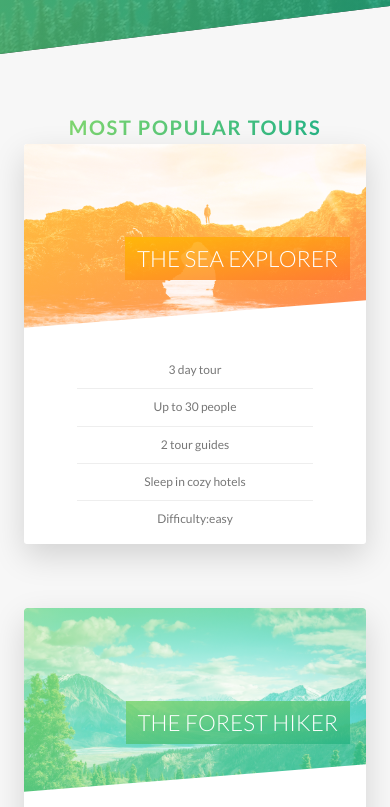
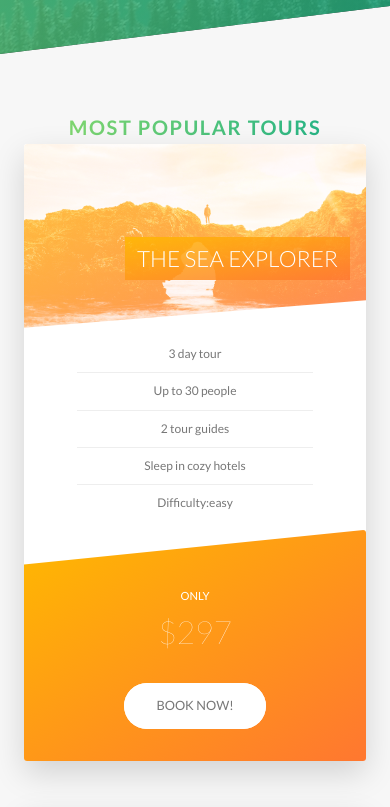
Before and after one commit to rickychhoukdean/advanced-css-practice, a website: page index.html in a window 390 px wide. Shown: the part 2462-3269 px from the top of the page. Drawn offline with Linux system fonts and the light colour scheme.

Commit message:
Complete more media queries for tablet portrait and tablet landscape

```diff
--- a/sass/components/_card.scss
+++ b/sass/components/_card.scss
@@ -177,4 +177,50 @@
     font-size: 6rem;
     font-weight: 100;
   }
+
+  @include respond(tab-port) {
+    height: auto;
+    border-radius: 3px;
+    background-color: $color-white;
+    box-shadow: 0 1.5rem 4rem rgba($color-black, 0.15);
+
+    &__side {
+      height: auto;
+      position: relative;
+      box-shadow: none;
+
+      &--back {
+        transform: rotateY(0);
+        clip-path: polygon(0 15%, 100% 0, 100% 100%, 0 100%);
+      }
+    }
+
+    &:hover &__side--front {
+      transform: rotateY(0);
+    }
+    &:hover &__side--back {
+      transform: rotateY(0);
+    }
+
+    &__details {
+      padding: 1rem 3rem;
+    }
+
+    &__cta {
+      position: relative;
+      top: 0%;
+      left: 0%;
+      transform: translate(0);
+      width: 100%;
+      padding: 7rem 4rem 4rem 4rem;
+    }
+
+    &__price-box {
+      margin-bottom: 3rem;
+    }
+
+    &__price-value {
+      font-size: 4rem;
+    }
+  }
 }
--- a/sass/components/_form.scss
+++ b/sass/components/_form.scss
@@ -15,6 +15,10 @@
     width: 90%;
     display: block;
     transition: all 0.3s;
+
+    @include respond(tab-port) {
+      width: 100%;
+    }
 
     &:focus {
       outline: none;
@@ -48,6 +52,11 @@
   &__radio-group {
     width: 40%;
     display: inline-block;
+
+    @include respond(tab-port) {
+      width: 100%;
+      margin-bottom: 2rem;
+    }
   }
 
   &__radio-input {
--- a/sass/components/_story.scss
+++ b/sass/components/_story.scss
@@ -5,9 +5,18 @@
   background-color: rgba($color-white, 0.6);
   border-radius: 3px;
   padding: 6rem;
+  padding-left: 9rem;
   font-size: $default-font-size;
-  padding-left: 9rem;
   transform: skewX(-12deg);
+
+  @include respond(tab-port) {
+    width: 100%;
+    padding: 4rem;
+    padding-left: 7 rem;
+  }
+  @include respond(phone) {
+    transform: skew(0deg);
+  }
 
   &__shape {
     width: 15rem;
@@ -19,6 +28,10 @@
     clip-path: circle(50% at 50% 50%);
     transform: translate(-3rem) skewX(12deg);
     position: relative;
+
+    @include respond(phone) {
+      transform: translateX(-3rem) skewX(0);
+    }
   }
 
   &__image {
@@ -30,6 +43,9 @@
 
   &__text {
     transform: skewX(12deg);
+    @include respond(phone) {
+      transform: skewX(0);
+    }
   }
 
   &__caption {
--- a/sass/pages/_home.scss
+++ b/sass/pages/_home.scss
@@ -67,10 +67,37 @@
   background-size: cover;
   border-radius: 3px;
   box-shadow: 0 1.5rem 4rem rgba($color-black, 0.2);
-  height: 50rem;
+
+  @include respond(tab-land) {
+    background-image: linear-gradient(
+        105deg,
+        rgba($color-white, 0.9) 0%,
+        rgba($color-white, 0.9) 65%,
+        transparent 65%
+      ),
+      url(../img/nat-10.jpg);
+  }
+
+  @include respond(tab-port) {
+    background-image: linear-gradient(
+        to right,
+        rgba($color-white, 0.9) 0%,
+        rgba($color-white, 0.9) 100%
+      ),
+      url(../img/nat-10.jpg);
+  }
 
   &__form {
     width: 50%;
     padding: 6rem;
+
+    @include respond(tab-land) {
+      width: 65%;
+    }
+
+
+    @include respond(tab-port) {
+      width: 100%;
+    }
   }
 }
```
Also changed, not shown: css/style.css.
